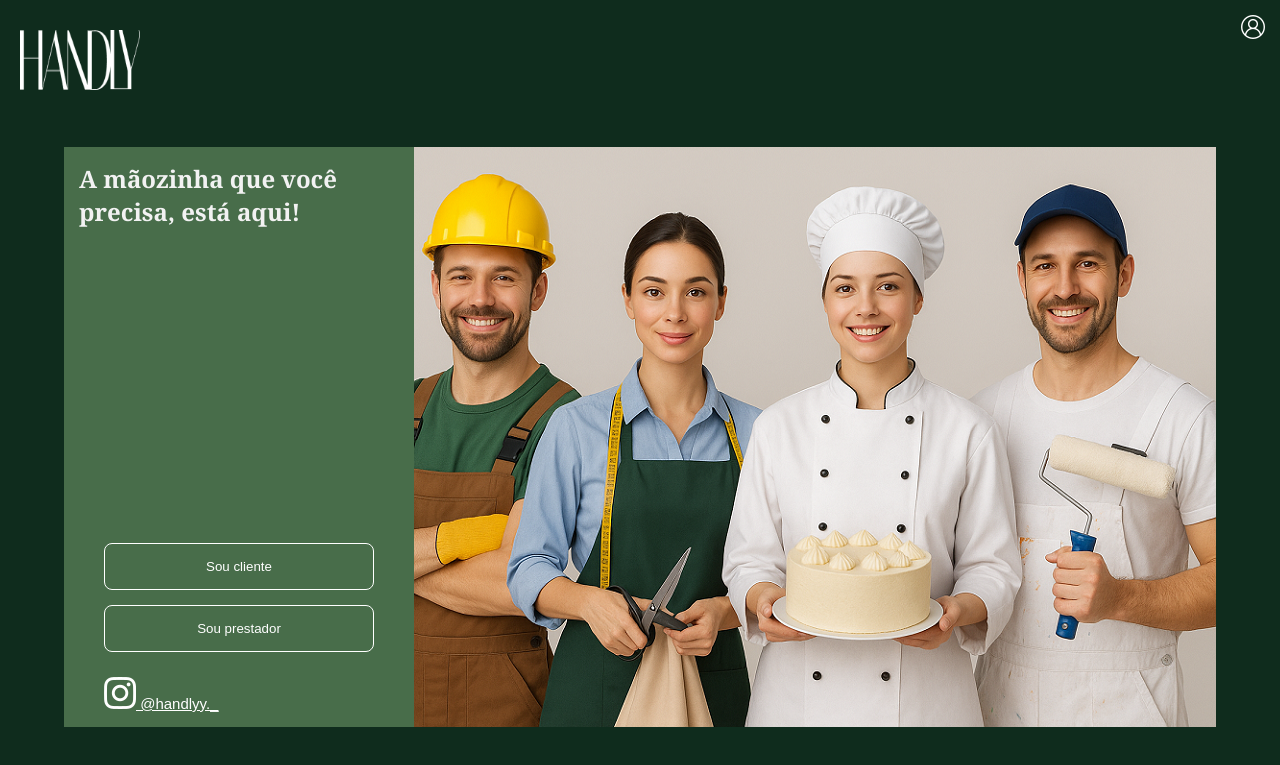
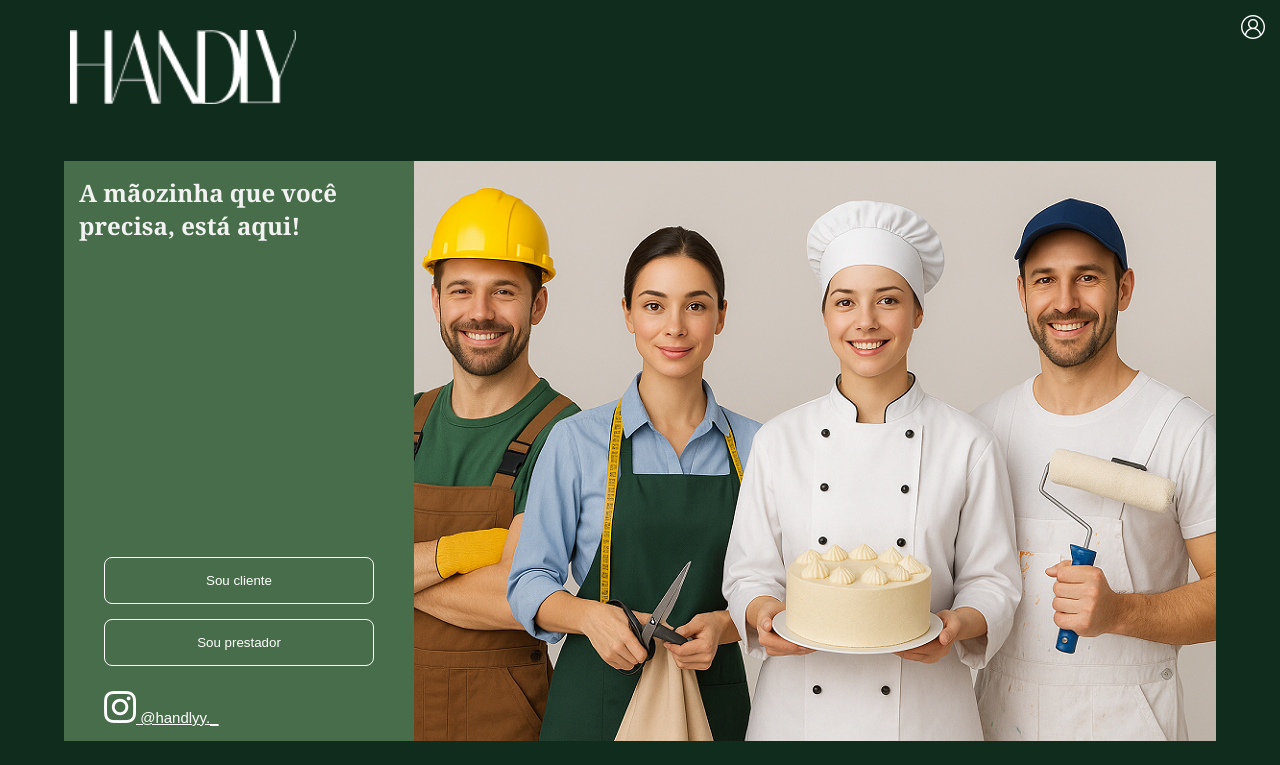
Before and after one commit to HenkelsJulia2507/handly, a plain HTML site: page webapp/tela1.html in a window 1280 px wide. Shown: the top 765 px of the page. Drawn offline with Linux system fonts and the light colour scheme.

Commit message:
pequenos reparos

```diff
--- a/webapp/tela1.css
+++ b/webapp/tela1.css
@@ -214,9 +214,10 @@ a{
 }
 
 .logo img{
-  width: 120px;
-  height: 60px;
+  width: 226px;
+  height: 74px;
   margin-top: 20px;
+  margin-left: 50px;
 }
 
 .logoInicio img{
```
Also changed, not shown: webapp/cadastroCliente.html (+1 -0 lines), webapp/cadastroPrestador.html (+1 -0 lines), webapp/img/H.png (added), webapp/img/favicon.ico (added).
